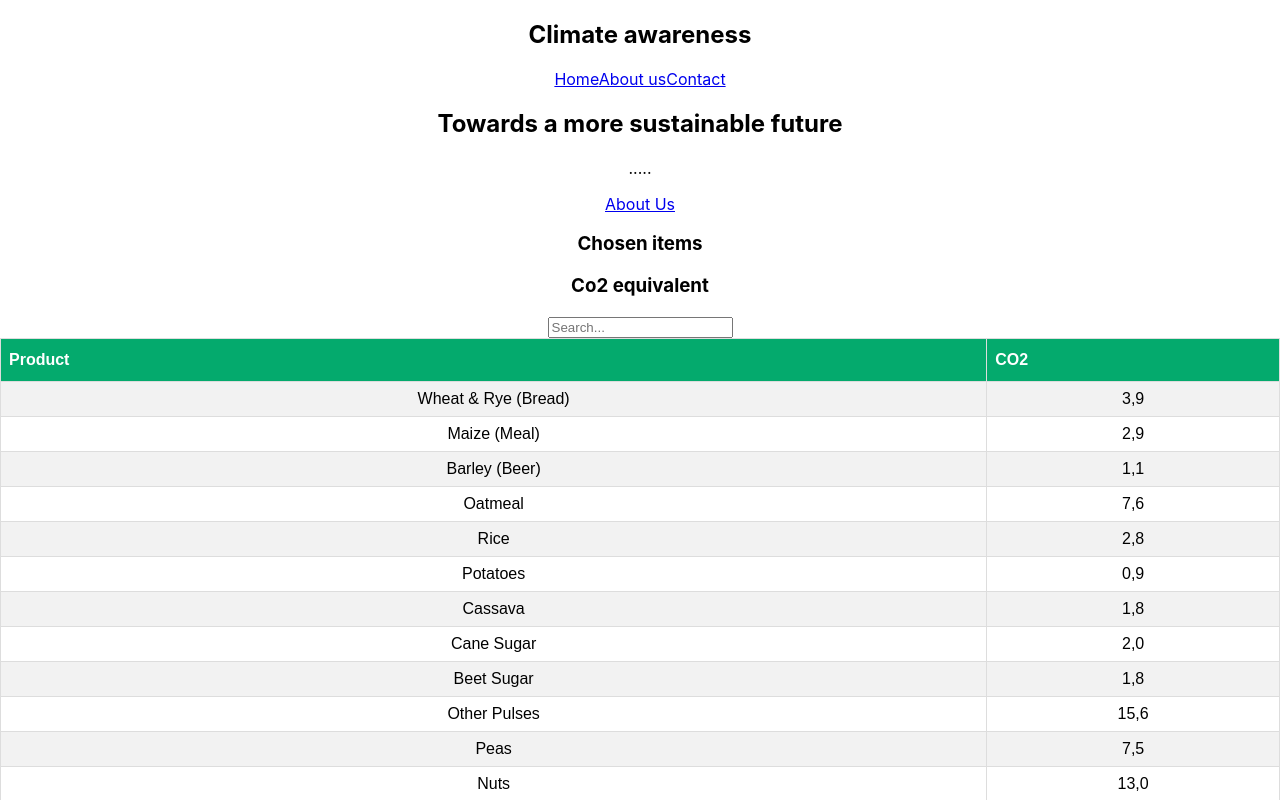
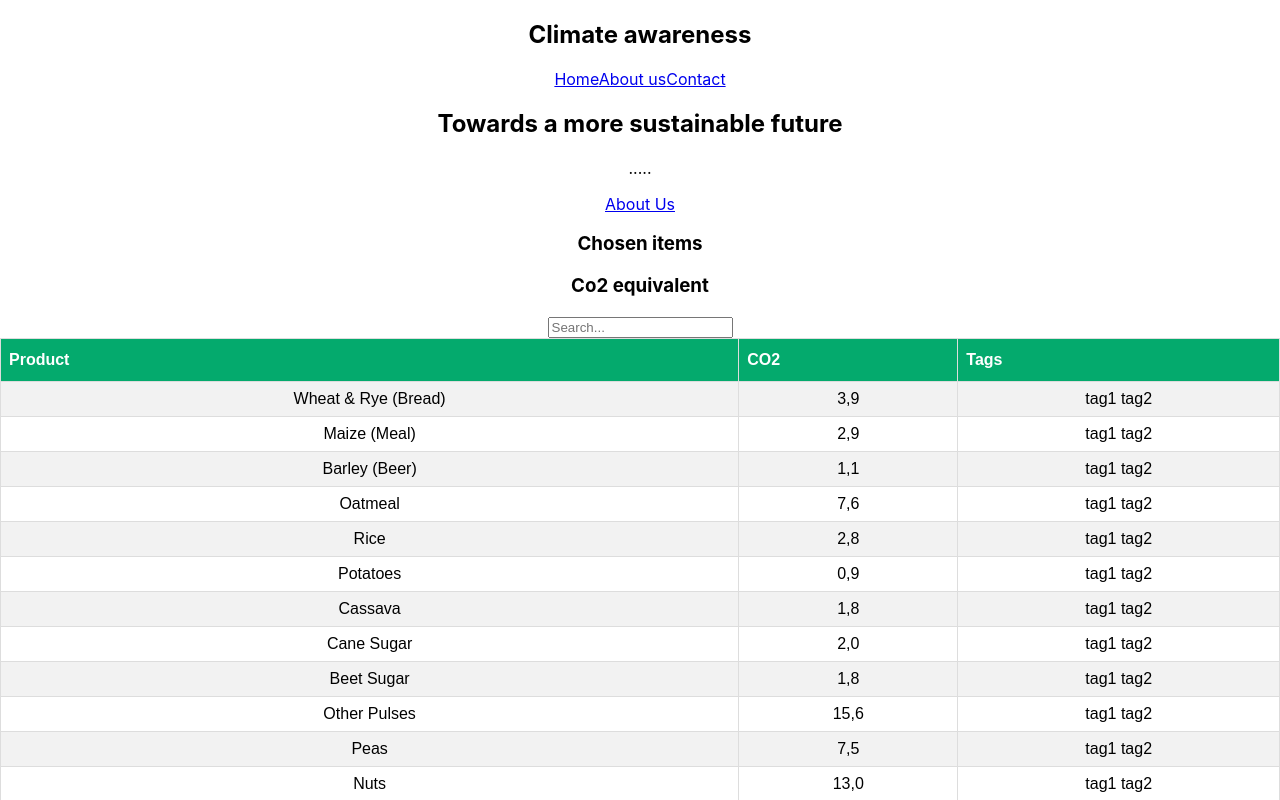
Before and after one commit to OhLawdHeCoding/Halo, a React (Create React App) app in the folder CO2_calculator/co2/: page / in a window 1280 px wide. Shown: the top 800 px of the page. Built offline with nearby package versions, Linux system fonts and the light colour scheme.

Commit message:
Tag collumn

```diff
--- a/CO2_calculator/co2/src/Components/Databasebox.js
+++ b/CO2_calculator/co2/src/Components/Databasebox.js
@@ -16,9 +16,10 @@ function Databasebox({data}) {
                     <tr>
                         <th>Product</th>
                         <th>CO2</th>
+                        <th>Tags</th>
                     </tr>
                         {data.map((val, key) => {
-                            return <tr className="Product" key={key}><td>{val.Product}</td><td>{val.MeanC02}</td></tr>
+                            return <tr className="Product" key={key}><td>{val.Product}</td><td>{val.MeanC02}</td><td>{val.Tags}</td></tr>
                         })}
                     </table>
         </div>
--- a/CO2_calculator/co2/src/Data.json
+++ b/CO2_calculator/co2/src/Data.json
@@ -1,43 +1,43 @@
-[{"Product":"Wheat & Rye (Bread)","MeanC02":"3,9","id":"1"},
-    {"Product":"Maize (Meal)","MeanC02":"2,9","id":"2"},
-    {"Product":"Barley (Beer)","MeanC02":"1,1","id":"3"},
-    {"Product":"Oatmeal","MeanC02":"7,6","id":"4"},
-    {"Product":"Rice","MeanC02":"2,8","id":"5"},
-    {"Product":"Potatoes","MeanC02":"0,9","id":"6"},
-    {"Product":"Cassava","MeanC02":"1,8","id":"7"},
-    {"Product":"Cane Sugar","MeanC02":"2,0","id":"8"},
-    {"Product":"Beet Sugar","MeanC02":"1,8","id":"9"},
-    {"Product":"Other Pulses","MeanC02":"15,6","id":"10"},
-    {"Product":"Peas","MeanC02":"7,5","id":"11"},
-    {"Product":"Nuts","MeanC02":"13,0","id":"12"},
-    {"Product":"Groundnuts","MeanC02":"9,1","id":"13"},
-    {"Product":"Soymilk","MeanC02":"0,7","id":"14"},
-    {"Product":"Tofu","MeanC02":"3,5","id":"15"},
-    {"Product":"Soybean Oil","MeanC02":"10,5","id":"16"},
-    {"Product":"Palm Oil","MeanC02":"2,4","id":"17"},
-    {"Product":"Sunflower Oil","MeanC02":"17,7","id":"18"},
-    {"Product":"Rapeseed Oil","MeanC02":"10,6","id":"19"},
-    {"Product":"Olive Oil","MeanC02":"26,3","id":"20"},
-    {"Product":"Tomatoes","MeanC02":"0,8","id":"21"},
-    {"Product":"Onions & Leeks","MeanC02":"0,4","id":"22"},
-    {"Product":"Root Vegetables","MeanC02":"0,3","id":"23"},
-    {"Product":"Brassicas","MeanC02":"0,6","id":"24"},
-    {"Product":"Other Vegetables","MeanC02":"0,4","id":"25"},
-    {"Product":"Citrus Fruit","MeanC02":"0,9","id":"26"},
-    {"Product":"Bananas","MeanC02":"1,9","id":"27"},
-    {"Product":"Apples","MeanC02":"0,6","id":"28"},
-    {"Product":"Berries & Grapes","MeanC02":"2,4","id":"29"},
-    {"Product":"Wine","MeanC02":"1,8","id":"30"},
-    {"Product":"Other Fruit","MeanC02":"0,9","id":"31"},
-    {"Product":"Coffee","MeanC02":"21,6","id":"32"},
-    {"Product":"Dark Chocolate","MeanC02":"69,0","id":"33"},
-    {"Product":"Bovine Meat (beef herd)","MeanC02":"326,2","id":"34"},
-    {"Product":"Bovine Meat (dairy herd)","MeanC02":"43,2","id":"35"},
-    {"Product":"Lamb & Mutton","MeanC02":"369,8","id":"36"},
-    {"Product":"Pig Meat","MeanC02":"17,4","id":"37"},
-    {"Product":"Poultry Meat","MeanC02":"12,2","id":"38"},
-    {"Product":"Milk","MeanC02":"9,0","id":"39"},
-    {"Product":"Cheese","MeanC02":"87,8","id":"40"},
-    {"Product":"Eggs","MeanC02":"6,3","id":"41"},
-    {"Product":"Fish (farmed)","MeanC02":"8,4","id":"42"},
-    {"Product":"Crustaceans (farmed)","MeanC02":"3,0","id":"43"}]
+[{"Product":"Wheat & Rye (Bread)","MeanC02":"3,9","id":"1", "Tags":["tag1 ", "tag2"]},
+    {"Product":"Maize (Meal)","MeanC02":"2,9","id":"2", "Tags":["tag1 ", "tag2"]},
+    {"Product":"Barley (Beer)","MeanC02":"1,1","id":"3", "Tags":["tag1 ", "tag2"]},
+    {"Product":"Oatmeal","MeanC02":"7,6","id":"4", "Tags":["tag1 ", "tag2"]},
+    {"Product":"Rice","MeanC02":"2,8","id":"5", "Tags":["tag1 ", "tag2"]},
+    {"Product":"Potatoes","MeanC02":"0,9","id":"6", "Tags":["tag1 ", "tag2"]},
+    {"Product":"Cassava","MeanC02":"1,8","id":"7", "Tags":["tag1 ", "tag2"]},
+    {"Product":"Cane Sugar","MeanC02":"2,0","id":"8", "Tags":["tag1 ", "tag2"]},
+    {"Product":"Beet Sugar","MeanC02":"1,8","id":"9", "Tags":["tag1 ", "tag2"]},
+    {"Product":"Other Pulses","MeanC02":"15,6","id":"10", "Tags":["tag1 ", "tag2"]},
+    {"Product":"Peas","MeanC02":"7,5","id":"11", "Tags":["tag1 ", "tag2"]},
+    {"Product":"Nuts","MeanC02":"13,0","id":"12", "Tags":["tag1 ", "tag2"]},
+    {"Product":"Groundnuts","MeanC02":"9,1","id":"13", "Tags":["tag1 ", "tag2"]},
+    {"Product":"Soymilk","MeanC02":"0,7","id":"14", "Tags":["tag1 ", "tag2"]},
+    {"Product":"Tofu","MeanC02":"3,5","id":"15", "Tags":["tag1 ", "tag2"]},
+    {"Product":"Soybean Oil","MeanC02":"10,5","id":"16", "Tags":["tag1 ", "tag2"]},
+    {"Product":"Palm Oil","MeanC02":"2,4","id":"17", "Tags":["tag1 ", "tag2"]},
+    {"Product":"Sunflower Oil","MeanC02":"17,7","id":"18", "Tags":["tag1 ", "tag2"]},
+    {"Product":"Rapeseed Oil","MeanC02":"10,6","id":"19", "Tags":["tag1 ", "tag2"]},
+    {"Product":"Olive Oil","MeanC02":"26,3","id":"20", "Tags":["tag1 ", "tag2"]},
+    {"Product":"Tomatoes","MeanC02":"0,8","id":"21", "Tags":["tag1 ", "tag2"]},
+    {"Product":"Onions & Leeks","MeanC02":"0,4","id":"22", "Tags":["tag1 ", "tag2"]},
+    {"Product":"Root Vegetables","MeanC02":"0,3","id":"23", "Tags":["tag1 ", "tag2"]},
+    {"Product":"Brassicas","MeanC02":"0,6","id":"24", "Tags":["tag1 ", "tag2"]},
+    {"Product":"Other Vegetables","MeanC02":"0,4","id":"25", "Tags":["tag1 ", "tag2"]},
+    {"Product":"Citrus Fruit","MeanC02":"0,9","id":"26", "Tags":["tag1 ", "tag2"]},
+    {"Product":"Bananas","MeanC02":"1,9","id":"27", "Tags":["tag1 ", "tag2"]},
+    {"Product":"Apples","MeanC02":"0,6","id":"28", "Tags":["tag1 ", "tag2"]},
+    {"Product":"Berries & Grapes","MeanC02":"2,4","id":"29", "Tags":["tag1 ", "tag2"]},
+    {"Product":"Wine","MeanC02":"1,8","id":"30", "Tags":["tag1 ", "tag2"]},
+    {"Product":"Other Fruit","MeanC02":"0,9","id":"31", "Tags":["tag1 ", "tag2"]},
+    {"Product":"Coffee","MeanC02":"21,6","id":"32", "Tags":["tag1 ", "tag2"]},
+    {"Product":"Dark Chocolate","MeanC02":"69,0","id":"33", "Tags":["tag1 ", "tag2"]},
+    {"Product":"Bovine Meat (beef herd)","MeanC02":"326,2","id":"34", "Tags":["tag1 ", "tag2"]},
+    {"Product":"Bovine Meat (dairy herd)","MeanC02":"43,2","id":"35", "Tags":["tag1 ", "tag2"]},
+    {"Product":"Lamb & Mutton","MeanC02":"369,8","id":"36", "Tags":["tag1 ", "tag2"]},
+    {"Product":"Pig Meat","MeanC02":"17,4","id":"37", "Tags":["tag1 ", "tag2"]},
+    {"Product":"Poultry Meat","MeanC02":"12,2","id":"38", "Tags":["tag1 ", "tag2"]},
+    {"Product":"Milk","MeanC02":"9,0","id":"39", "Tags":["tag1 ", "tag2"]},
+    {"Product":"Cheese","MeanC02":"87,8","id":"40", "Tags":["tag1 ", "tag2"]},
+    {"Product":"Eggs","MeanC02":"6,3","id":"41", "Tags":["tag1 ", "tag2"]},
+    {"Product":"Fish (farmed)","MeanC02":"8,4","id":"42", "Tags":["tag1 ", "tag2"]},
+    {"Product":"Crustaceans (farmed)","MeanC02":"3,0","id":"43", "Tags":["tag1 ", "tag2"]}]
```
